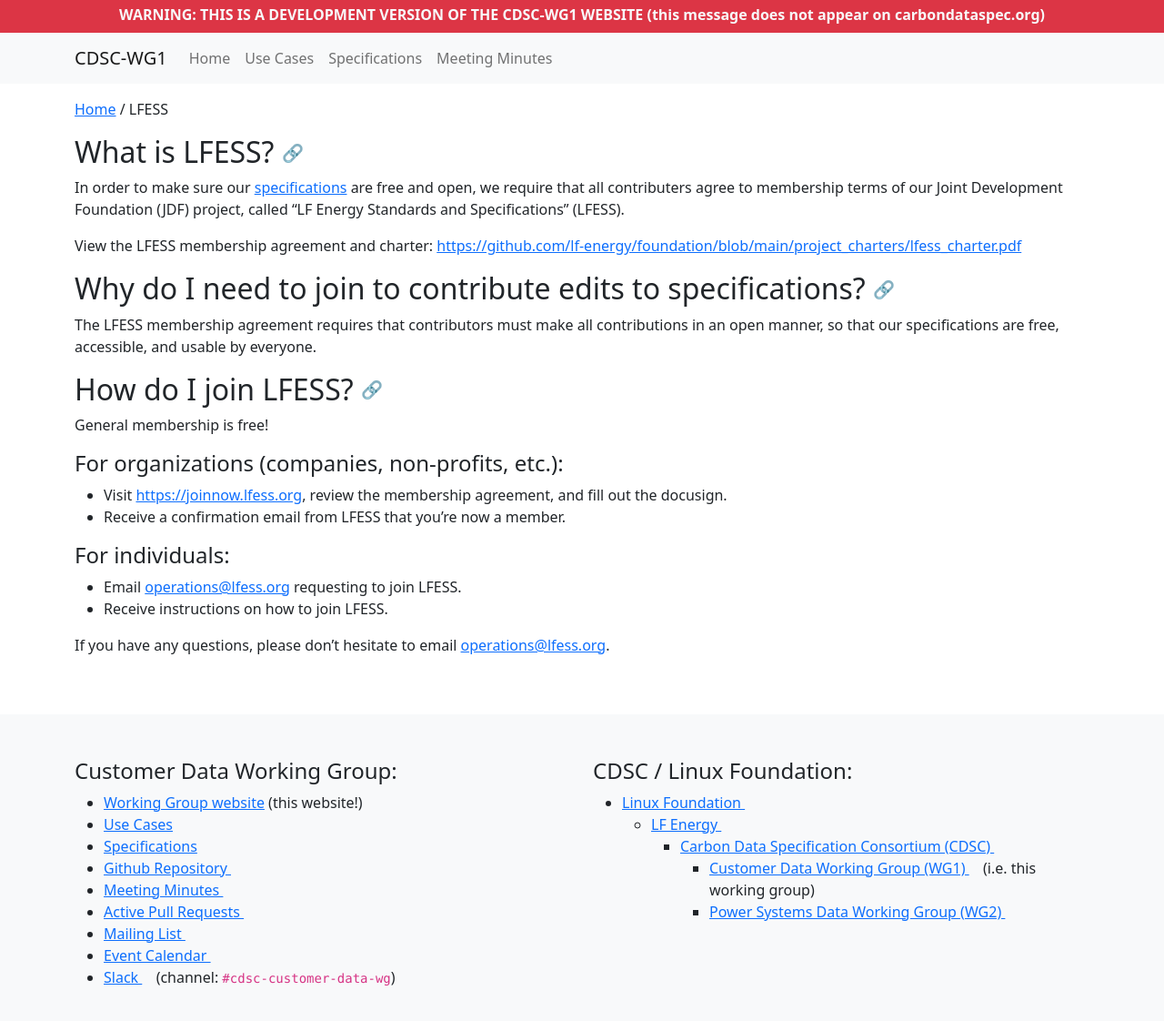
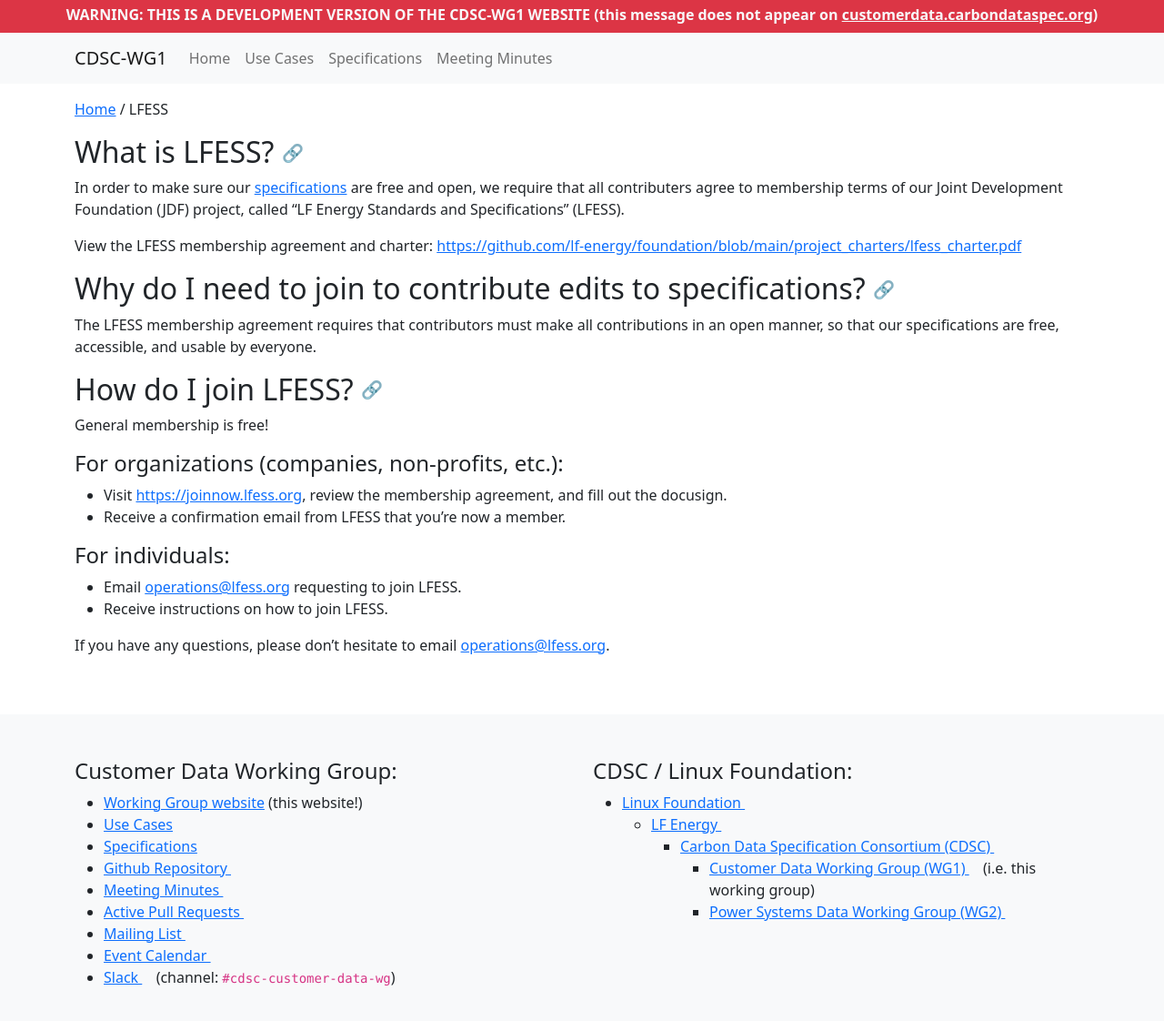
Before and after one commit to carbon-data-specification/Customer-Data, a Jekyll site: the page built from website/lfess.md, in a window 1280 px wide, cut to the strip 104-1254 px from the top of the page. Shown: the top 1122 px of the strip at 91% size. Built offline with Jekyll 4.4.1, drawn with Linux system fonts in a browser that asks for light colours.

Commit message:
[Issue #7] updated non-production warning header to include correct customerdata.carbondataspec.org domain

```diff
--- a/website/_layouts/base.html
+++ b/website/_layouts/base.html
@@ -51,12 +51,13 @@
             <strong>
                 WARNING: THIS IS A DEVELOPMENT VERSION OF THE CDSC-WG1 WEBSITE
                 <span class="d-inline-block">
-                    (this message does not appear on carbondataspec.org)
+                    (this message does not appear on
+                    <a class="text-light" href="https://customerdata.carbondataspec.org">customerdata.carbondataspec.org</a>)
                 </span>
             </strong>
         </div>
         <script>
-            if (window.location.hostname.indexOf("carbondataspec.org") === -1) {
+            if (window.location.hostname.indexOf("customerdata.carbondataspec.org") === -1) {
                 document.getElementById("non-prod-warning").classList.remove("d-none");
             }
         </script>
```
